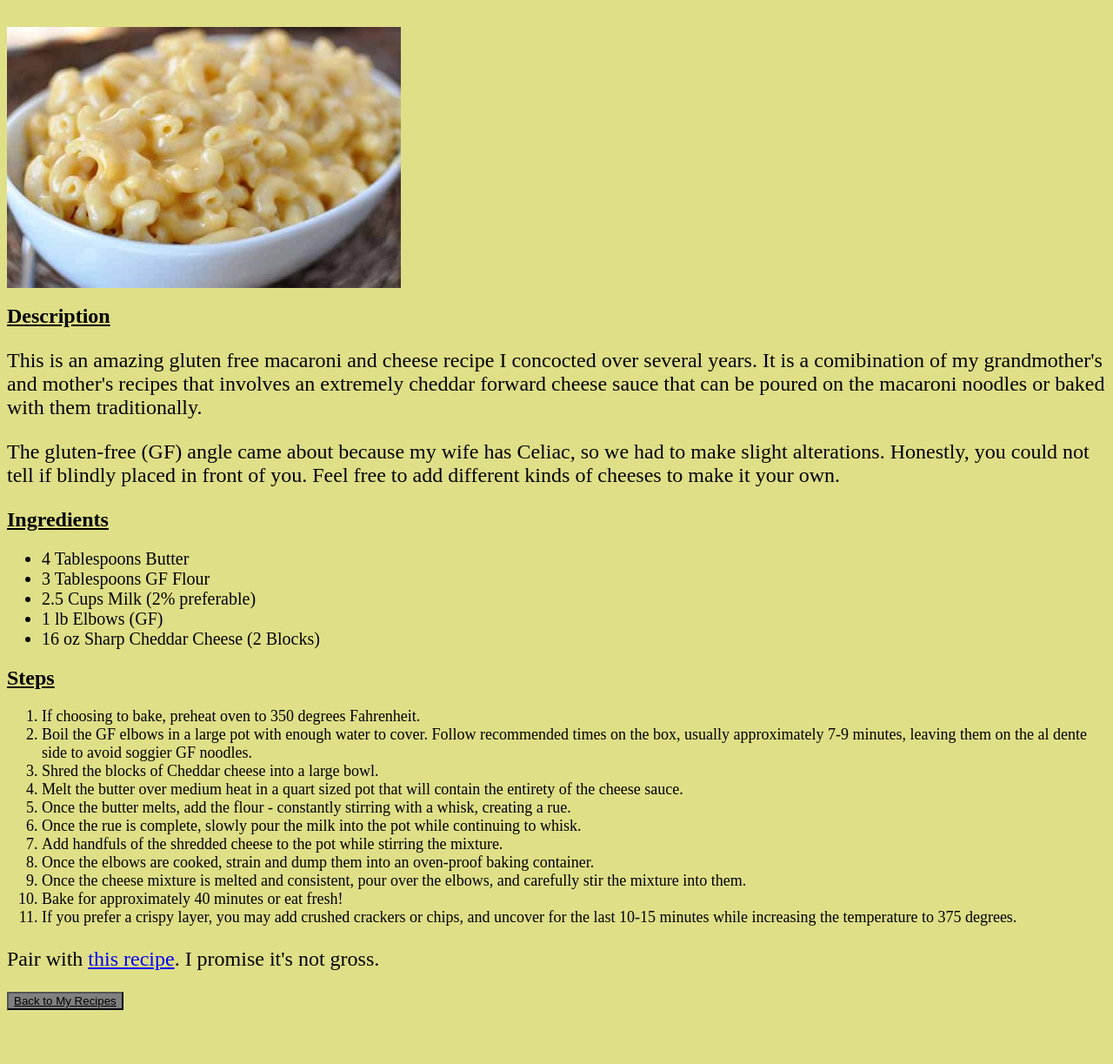
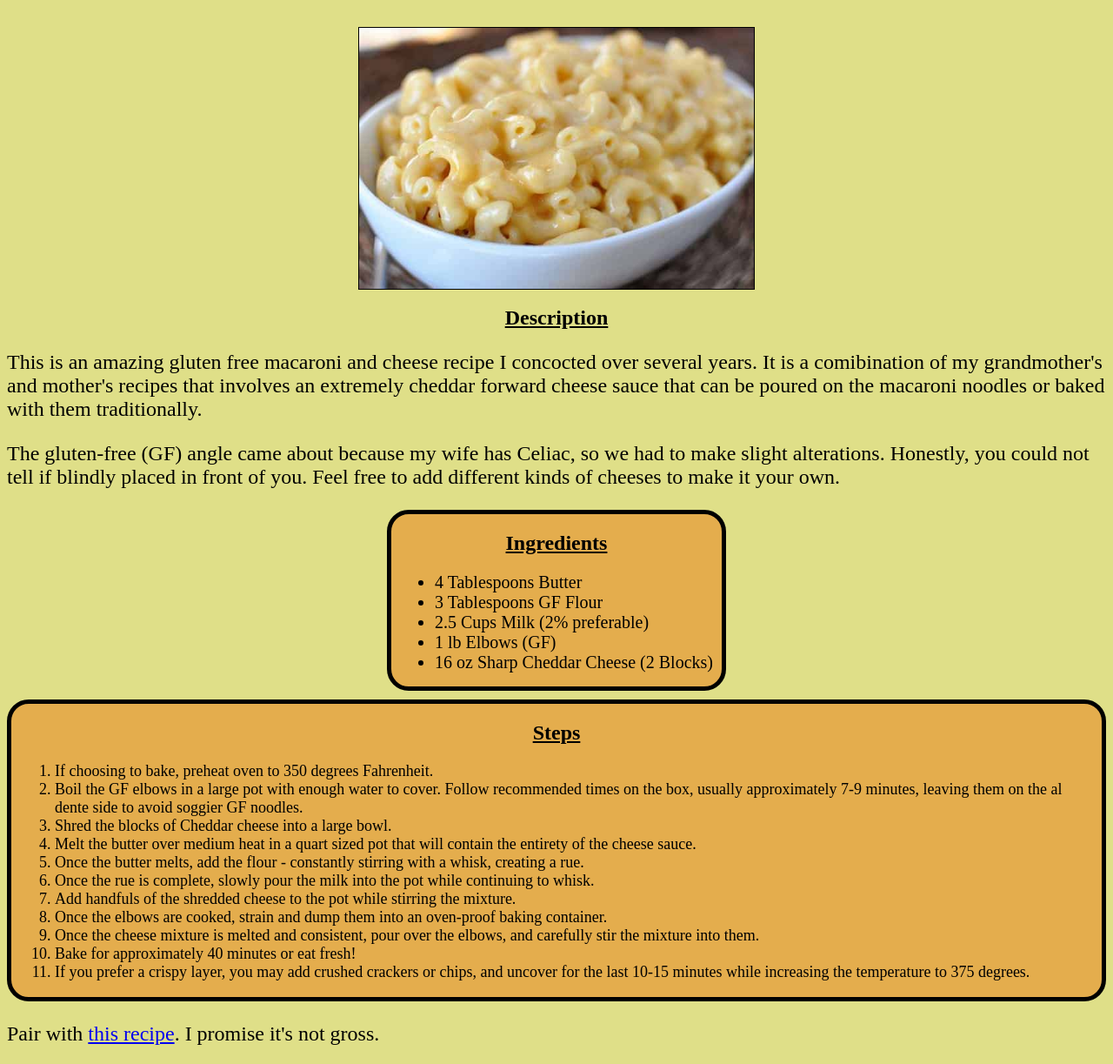
Before and after one commit to Beer-Kramitz/odin-recipes, a plain HTML site: page recipes/macncheese.html in a window 1280 px wide. Shown: the part 69-1292 px from the top of the page at 87% size. Before the commit the page ends 1238 px from the top, so only its background shows below. Drawn offline with Linux system fonts and the light colour scheme.

Commit message:
Boxes to Macncheese Remove * Internal css Add Classes to mac html Add boxes with styling to general css

```diff
--- a/recipes/macncheese.html
+++ b/recipes/macncheese.html
@@ -1,27 +1,24 @@
-<head><link rel="stylesheet" href="styles.css">
-    <style>
-        * {background-color: rgb(223, 223, 136);
-        }</style>
-</head>
+<html class="macncheese">
+<head><link rel="stylesheet" href="styles.css"></head>
 
 <h1>Macaroni and Cheese</h1>
-<img src="../images/macncheese.jpg" alt="a finished batch of delicious macaroni and cheese" height="300"/>
+<img src="../images/macncheese.jpg" alt="a finished batch of delicious macaroni and cheese" class="mac" height="300"/>
 
 <h2>Description</h2>
     <p class="description">This is an amazing gluten free macaroni and cheese recipe I concocted over several years.  It is a comibination of my grandmother's and mother's recipes that involves an extremely cheddar forward cheese sauce that can be poured on the macaroni noodles or baked with them traditionally.</p>
 
     <p class="description">The gluten-free (GF) angle came about because my wife has Celiac, so we had to make slight alterations.  Honestly, you could not tell if blindly placed in front of you.  Feel free to add different kinds of cheeses to make it your own.</p>
 
-<h2>Ingredients</h2>
+<div class="macingredients"><h2>Ingredients</h2>
     <ul>
         <li>4 Tablespoons Butter</li>
         <li>3 Tablespoons GF Flour</li>
         <li>2.5 Cups Milk (2% preferable)</li>
         <li>1 lb Elbows (GF)</li>
         <li>16 oz Sharp Cheddar Cheese (2 Blocks)</li>
-</ul>
+    </ul></div>
 
-<h2>Steps</h2>
+<div class="macsteps"><h2>Steps</h2>
     <ol class="steps">
         <li>If choosing to bake, preheat oven to 350 degrees Fahrenheit.</li>
         <li>Boil the GF elbows in a large pot with enough water to cover.  Follow recommended times on the box, usually approximately 7-9 minutes, leaving them on the al dente side to avoid soggier GF noodles.</li>
@@ -34,7 +31,8 @@
         <li>Once the cheese mixture is melted and consistent, pour over the elbows, and carefully stir the mixture into them.</li>
         <li>Bake for approximately 40 minutes or eat fresh!</li>
         <li>If you prefer a crispy layer, you may add crushed crackers or chips, and uncover for the last 10-15 minutes while increasing the temperature to 375 degrees.</li>
-</ol>
+    </ol></div>
 <p class="description">Pair with <a href="pickledbeets.html">this recipe</a>.  I promise it's not gross.</p>
 
 <button><a href ="../index.html">Back to My Recipes</a></button>
+</html>
--- a/recipes/styles.css
+++ b/recipes/styles.css
@@ -1,7 +1,14 @@
+
+
 h1 {
     text-align: center;
     font-size: 50px
 }
+
+.macncheese {
+    background-color: rgb(223, 223, 136);
+}
+
 
 .description {
     font-size: x-large;
@@ -16,14 +23,45 @@ ul li {
     font-size: large;
 }
 
+button {
+    padding: 10;
+
+}
+
 button,
 button a {
     background-color: gray;
     color: black;
     font-weight: 200;
-    text-align: center;
+    font-size: large;
+    text-align: center;xdg
+}
+
+button:hover,
+a:hover{
+    background-color: rgb(53, 53, 53);
 }
 
 h2 {
     text-decoration-line: underline;
+    text-align: center;
 }
+
+.mac {
+    display: block;
+    margin: 0 auto;
+    border: 1px solid black;
+}
+
+.macingredients,
+.macsteps {
+    background-color: rgb(228, 173, 77);
+    border-radius: 25px;
+    width:fit-content;
+    border: 5px solid black;
+    padding: 0px 10px;
+    margin: 0 auto;
+    margin-bottom: 10px;
+
+
+}
--- a/styles.css
+++ b/styles.css
@@ -7,7 +7,8 @@ h1 {
     font-size: 60px;
 }
 
-li {
+li,
+button {
     font-weight: bold;
     font-size: 30px;
 }
```
Also changed, not shown: index.html (+1 -1 lines). Lines whose indentation alone changed are shown as unchanged.
